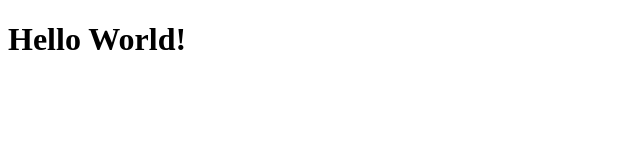
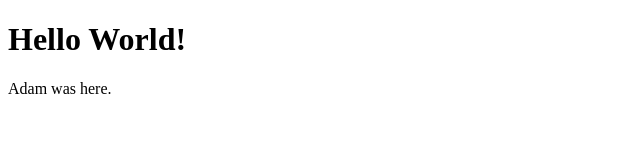
Before and after one commit to sirela16/ExampleProject, a plain HTML site: page Index.html in a window 1280 px wide. Shown: the whole page, without its empty margins (0-640 px from the left). Drawn offline with Linux system fonts and the light colour scheme.

Commit message:
Added first paragraph to index

```diff
--- a/Index.html
+++ b/Index.html
@@ -5,5 +5,6 @@
 		</head>
 		<body>
 			<h1>Hello World!</h1>
+			<p>Adam was here.</p>
 		</body>
 	</html>
```
